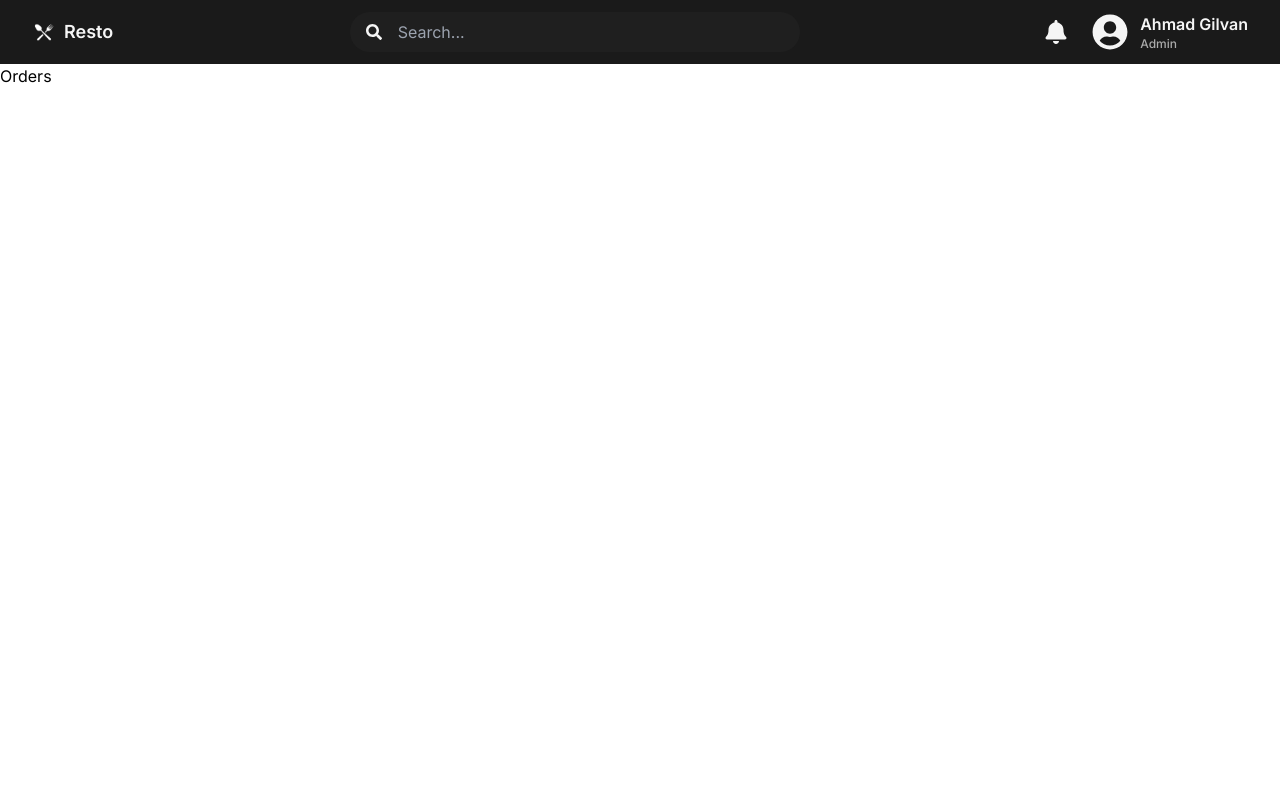
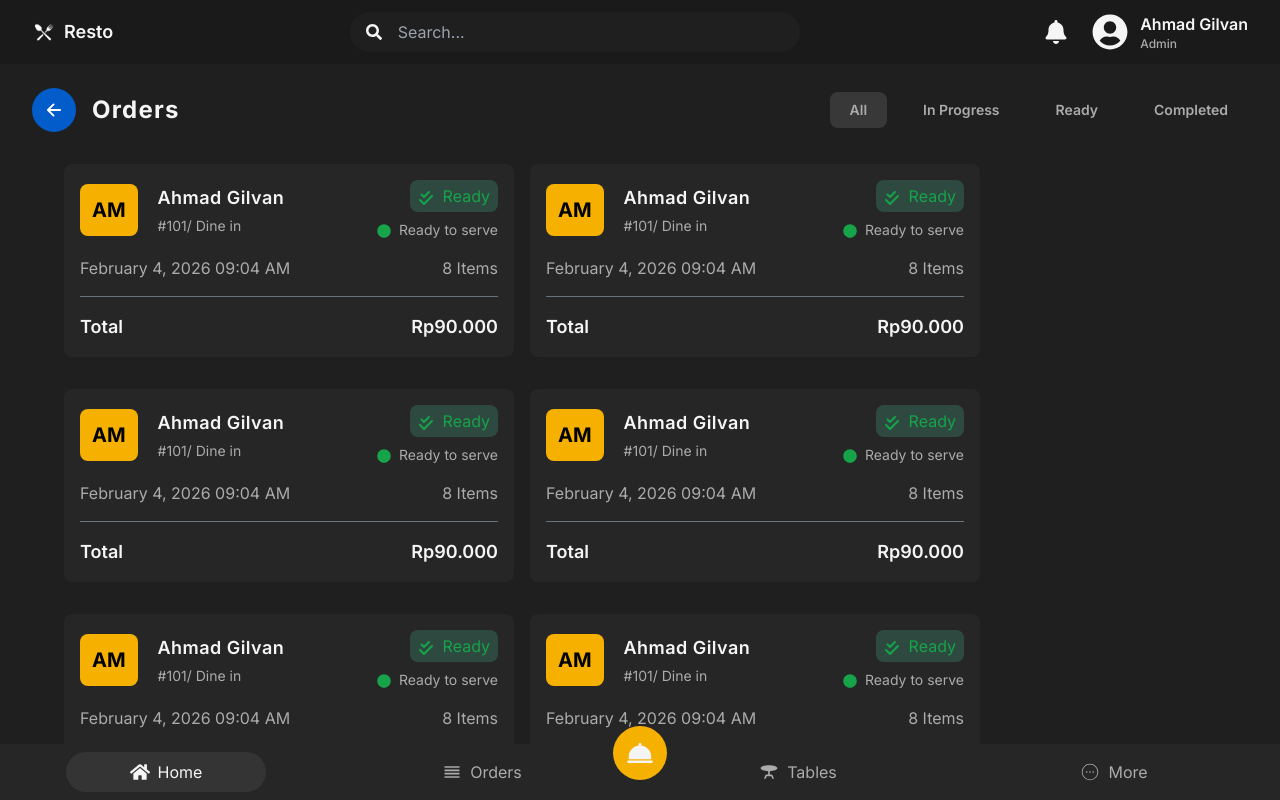
Before and after one commit to gillpann/pos-restaurant-frontend, a React (Vite) app: page /orders in a window 1280 px wide. Built offline with nearby package versions, Linux system fonts and the light colour scheme.

Commit message:
feat(order): add order page layout

```diff
--- a/src/components/home/MiniCard.jsx
+++ b/src/components/home/MiniCard.jsx
@@ -9,7 +9,8 @@
             p-3 rounded-lg text-[#f5f5f5] text-2xl`}>{icon}</button>
         </div>
         <div>
-            <h1 className='text-[#f5f5f5] text-4xl font-bold mt-4'>{number}</h1>
+            <h1 className='text-[#f5f5f5] text-4xl font-bold mt-4'>{
+            title === "Total Earnings" ? `Rp${number}` : number}</h1>
             <h1 className='text-[#f5f5f5] text-lg mt-2'><span className='text-[#02ca3a]'>{footerNum}%</span> than yesterday</h1>
         </div>
     </div>
--- a/src/components/home/OrderList.jsx
+++ b/src/components/home/OrderList.jsx
@@ -14,8 +14,8 @@
             <div>
                 <h1 className='text-[#f6b100] font-semibold border border-[#f6b100] rounded-lg p-1'>Table No: 3</h1>
             </div>
-            <div className='flex flex-col items-start gap-2'>
-                <p className='text-green-600 px-4'><FaCheckDouble className='inline mr-1' /> Ready</p>
+            <div className='flex flex-col items-end gap-2'>
+                <p className='text-green-600'><FaCheckDouble className='inline mr-1' /> Ready</p>
                 <p className='text-[#ababab] text-sm'><FaCircle className='inline mr-1 text-green-600' /> Ready to serve</p>
             </div>
         </div>
--- /dev/null
+++ b/src/components/orders/OrderCard.jsx
@@ -0,0 +1,34 @@
+import React from 'react'
+import { FaCheckDouble } from "react-icons/fa6";
+import { FaCircle } from "react-icons/fa";
+
+const OrderCard = () => {
+  return (
+    <div className='w-[450px] bg-[#262626] p-4 rounded-lg mb-4'>
+        <div className='flex items-center gap-5'>
+            <button className='bg-[#f6b100] p-3 text-xl font-bold rounded-lg'>AM</button>
+            <div  className='flex items-center justify-between w-[100%]'>
+                <div className='flex flex-col items-start gap-1'>
+                    <h1 className='text-[#f5f5f5] text-lg font-semibold tracking-wide'>Ahmad Gilvan</h1>
+                    <p className='text-[#ababab] text-sm'>#101/ Dine in</p>
+                </div>
+                <div className='flex flex-col items-end gap-2'>
+                    <p className='text-green-600 bg-[#2e4a40] px-2 py-1 rounded-lg'><FaCheckDouble className='inline mr-1' /> Ready</p>
+                    <p className='text-[#ababab] text-sm'><FaCircle className='inline mr-1 text-green-600' /> Ready to serve</p>
+                </div>
+            </div>
+        </div>
+        <div className='flex justify-between items-center mt-4 text-[#ababab]'>
+            <p>February 4, 2026 09:04 AM</p>
+            <p>8 Items</p>
+        </div>
+        <hr className='w-full mt-4 border-t-1 border-gray-500' />
+        <div className='flex items-center justify-between mt-4'>
+            <h1 className='text-[#f5f5f5] text-lg font-semibold'>Total</h1>
+            <p className='text-[#f5f5f5] text-lg font-semibold'>Rp90.000</p>
+        </div>
+    </div>
+  )
+}
+
+export default OrderCard
--- /dev/null
+++ b/src/components/shared/BackButton.jsx
@@ -0,0 +1,16 @@
+import React from 'react'
+import { IoArrowBackOutline } from "react-icons/io5";
+import { useNavigate } from 'react-router-dom';
+
+const BackButton = () => {
+
+    const navigate = useNavigate();
+
+  return (
+    <button onClick={() => navigate(-1)} className='bg-[#025cca] p-3 text-xl font-bold rounded-full text-white'>
+        <IoArrowBackOutline />
+    </button>
+  )
+}
+
+export default BackButton
--- a/src/components/shared/BottomNav.jsx
+++ b/src/components/shared/BottomNav.jsx
@@ -1,16 +1,31 @@
 import React from 'react'
+import { useNavigate } from "react-router-dom";
 import { FaHome } from "react-icons/fa";
 import { MdOutlineReorder, MdTableBar } from "react-icons/md";
 import { CiCircleMore } from "react-icons/ci";
 import { BiSolidDish } from "react-icons/bi";
 
 const BottomNav = () => {
+
+  const navigate = useNavigate();
+
   return (
     <div className='fixed bottom-0 left-0 right-0 bg-[#262626] p-2 h-14 flex justify-around'>
-        <button className='flex items-center justify-center text-[#f5f5f5] bg-[#343434] w-[200px] rounded-[20px]'><FaHome className='inline mr-2' size={20} /> <p>Home</p></button>
-        <button className='flex items-center justify-center text-[#ababab] w-[200px]'><MdOutlineReorder className='inline mr-2' size={20} /> <p>Orders</p></button>
-        <button className='flex items-center justify-center text-[#ababab] w-[200px]'><MdTableBar className='inline mr-2' size={20} /> <p>Tables</p></button>
-        <button className='flex items-center justify-center text-[#ababab] w-[200px]'><CiCircleMore className='inline mr-2' size={20} /> <p>More</p></button>
+        <button onClick={() => navigate("/")} className='flex items-center justify-center text-[#f5f5f5] bg-[#343434] w-[200px] rounded-[20px]'><FaHome className='inline mr-2' size={20} />
+          <p>Home</p>
+        </button>
+
+        <button onClick={() => navigate("/orders")} className='flex items-center justify-center text-[#ababab] w-[200px]'><MdOutlineReorder className='inline mr-2' size={20} />
+          <p>Orders</p>
+        </button>
+
+        <button onClick={() => navigate("/tables")} className='flex items-center justify-center text-[#ababab] w-[200px]'><MdTableBar className='inline mr-2' size={20} />
+          <p>Tables</p>
+        </button>
+
+        <button className='flex items-center justify-center text-[#ababab] w-[200px]'><CiCircleMore className='inline mr-2' size={20} />
+          <p>More</p>
+        </button>
 
         <button className='absolute bottom-5 bg-[#F6B100] text-[#f5f5f5] rounded-full p-3 items-center'>
           <BiSolidDish size={30} />
--- a/src/pages/Orders.jsx
+++ b/src/pages/Orders.jsx
@@ -1,8 +1,50 @@
 import React from 'react'
+import { useState } from 'react';
+import BottomNav from './../components/shared/BottomNav';
+import OrderCard from '../components/orders/OrderCard';
+import BackButton from '../components/shared/BackButton';
 
 const Orders = () => {
+
+  const [status, setStatus] = useState("all");
+
   return (
-    <div>Orders</div>
+    <section className='bg-[#1f1f1f] h-[calc(100vh-5rem)] overflow-hidden'>
+      <div className='flex items-center justify-between px-8 py-4 mt-2 '>
+        <div className='flex items-center gap-4'>
+          <BackButton />
+          <h1 className='text-[#f5f5f5] text-2xl font-bold tracking-wider'>Orders</h1>
+        </div>
+        <div className='flex items-center justify-around gap-4'>
+          <button onClick={() => setStatus("all")} className={`text-[#ababab] text-sm ${status === 'all' && "bg-[#383838] rounded-lg px-5 py-2"} rounded-lg px-5 py-2 font-semibold`}>All</button>
+
+          <button onClick={() => setStatus("progress")} className={`text-[#ababab] text-sm ${status === 'progress' && "bg-[#383838] rounded-lg px-5 py-2"} rounded-lg px-5 py-2 font-semibold`}>In Progress</button>
+
+          <button onClick={() => setStatus("ready")} className={`text-[#ababab] text-sm ${status === 'ready' && "bg-[#383838] rounded-lg px-5 py-2"} rounded-lg px-5 py-2 font-semibold`}>Ready</button>
+
+          <button onClick={() => setStatus("completed")} className={`text-[#ababab] text-sm ${status === 'completed' && "bg-[#383838] rounded-lg px-5 py-2"} rounded-lg px-5 py-2 font-semibold`}>Completed</button>
+        </div>
+      </div>
+
+      <div className='flex flex-wrap gap-4 px-16 py-4 overflow-y-scroll scrollbar-hide h-[calc(100vh-5rem-5rem)]'>
+        <OrderCard />
+        <OrderCard />
+        <OrderCard />
+        <OrderCard />
+        <OrderCard />
+        <OrderCard />
+        <OrderCard />
+        <OrderCard />
+        <OrderCard />
+        <OrderCard />
+        <OrderCard />
+        <OrderCard />
+        <OrderCard />
+        <OrderCard />
+      </div>
+
+      <BottomNav />
+    </section>
   )
 }
 
```
